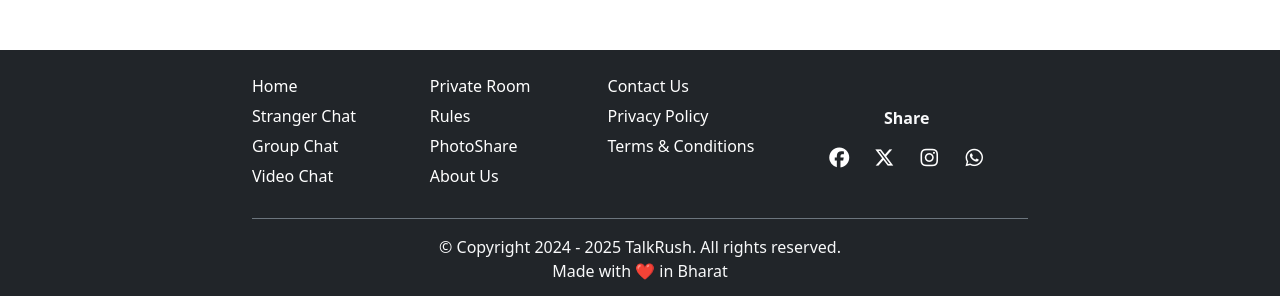
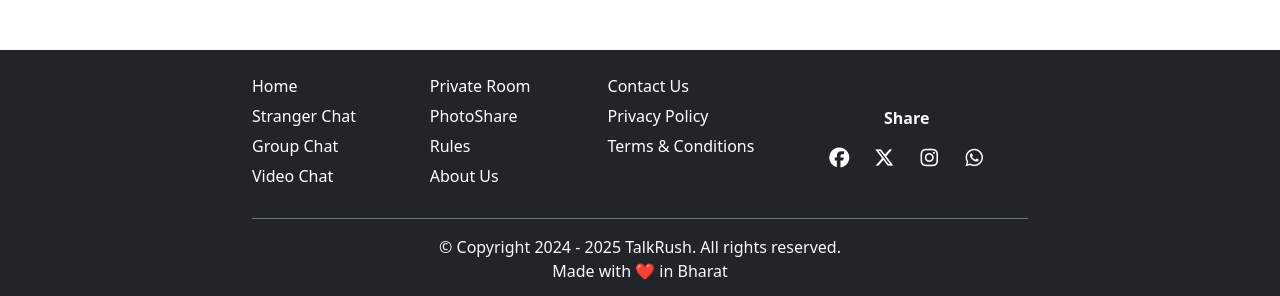
Before and after one commit to shkumaraman/shkumaraman.github.io, a Jekyll site: the page built from contact.html, in a window 1280 px wide. Shown: the part 602-898 px from the top of the page. Built offline with Jekyll 4.4.1, drawn with Linux system fonts in a browser that asks for light colours.

Commit message:
Update footer.html

```diff
--- a/_includes/footer.html
+++ b/_includes/footer.html
@@ -35,8 +35,8 @@
           </div>
           <div class="col-6 col-md-4 mb-2">
             <a href="/chat/private-room.html" class="footer-link">Private Room</a>
+            <a href="/photoshare.html" class="footer-link">PhotoShare</a>
             <a href="/rules.html" class="footer-link">Rules</a>
-            <a href="/photoshare.html" class="footer-link">PhotoShare</a>
             <a href="/about.html" class="footer-link">About Us</a>
           </div>
           <div class="col-6 col-md-4 mb-2">
```
